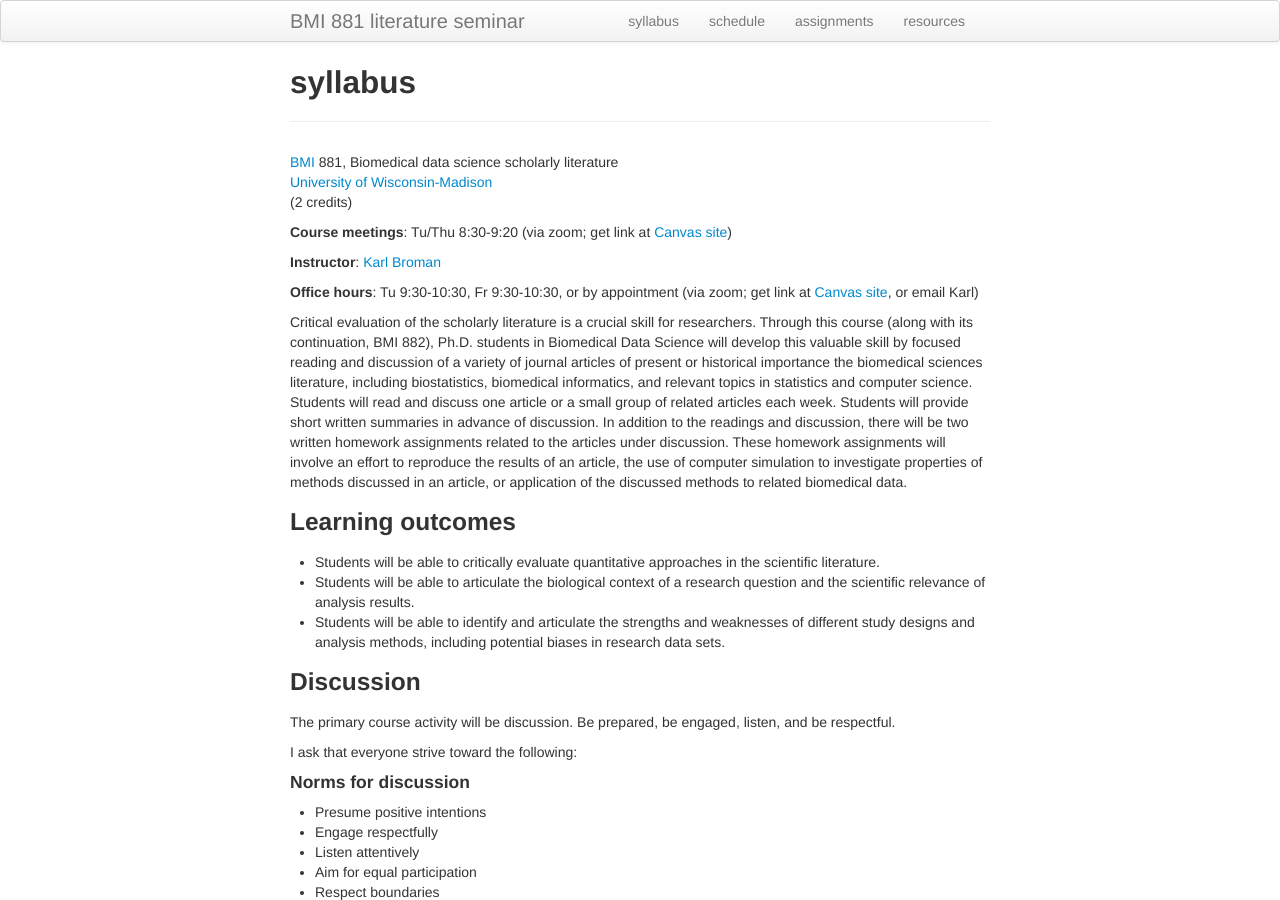
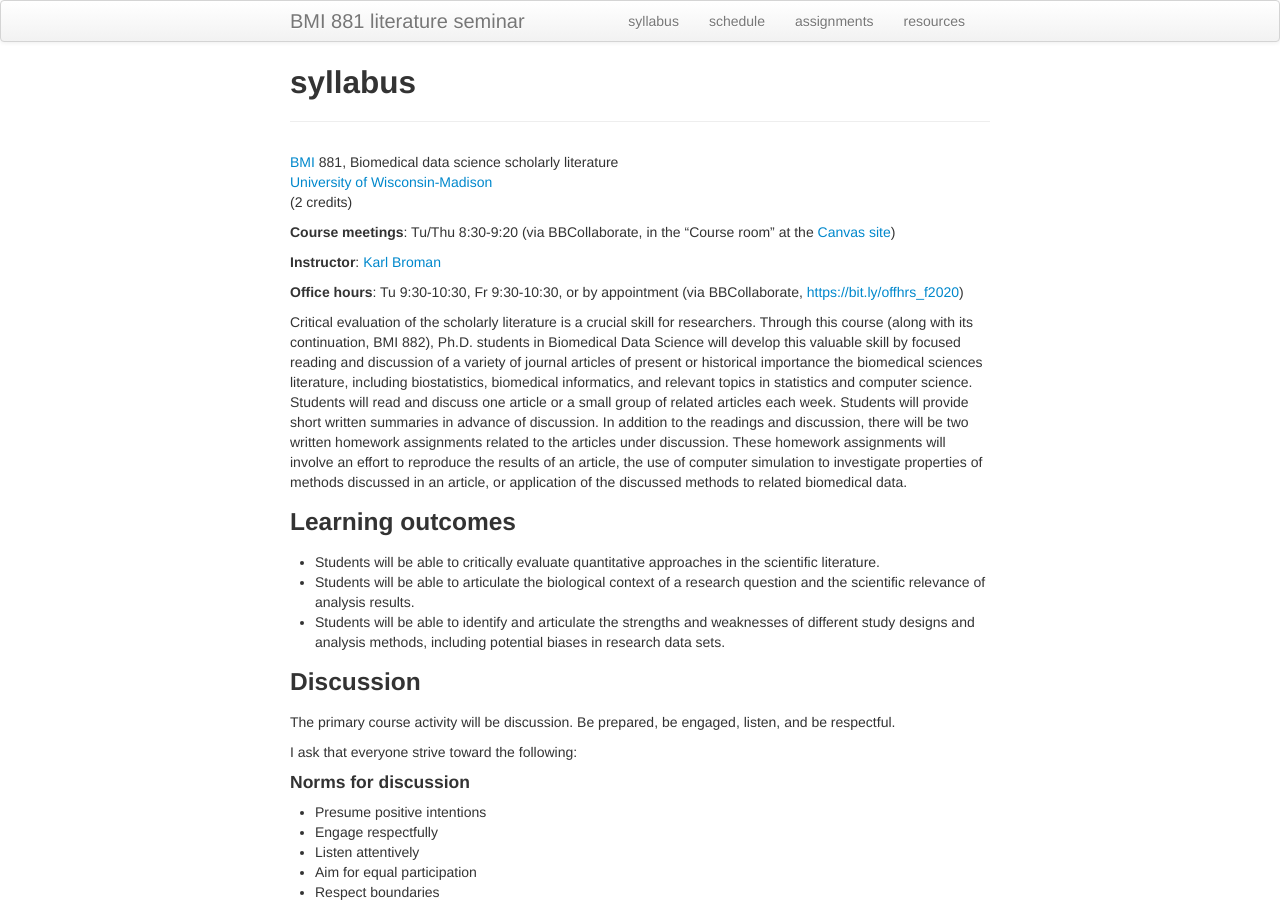
Before and after one commit to kbroman/BMI881_fall2022, a Jekyll site: the page built from syllabus.md, in a window 1280 px wide and 900 px high. Built offline with Jekyll 4.4.1, drawn with Linux system fonts in a browser that asks for light colours.

Commit message:
Switch from zoom to BBCollaborate

```diff
--- a/syllabus.md
+++ b/syllabus.md
@@ -8,13 +8,13 @@ description: Syllabus for BMI 881, Biomedical data science scholarly literature
 [University of Wisconsin-Madison](https://wisc.edu) <br/>
 (2 credits)
 
-**Course meetings**: Tu/Thu 8:30-9:20 (via zoom; get link at [Canvas site](https://canvas.wisc.edu))
+**Course meetings**: Tu/Thu 8:30-9:20 (via BBCollaborate, in the
+"Course room" at the [Canvas site](https://canvas.wisc.edu))
 
 **Instructor**: [Karl Broman](https://kbroman.org)
 
 **Office hours**: Tu 9:30-10:30, Fr 9:30-10:30, or by appointment
-(via zoom; get link at [Canvas site](https://canvas.wisc.edu), or
-email Karl)
+(via BBCollaborate, <https://bit.ly/offhrs_f2020>)
 
 Critical evaluation of the scholarly literature is a crucial skill for
 researchers. Through this course (along with its continuation, BMI
```
Also changed, not shown: index.md (+3 -2 lines).
